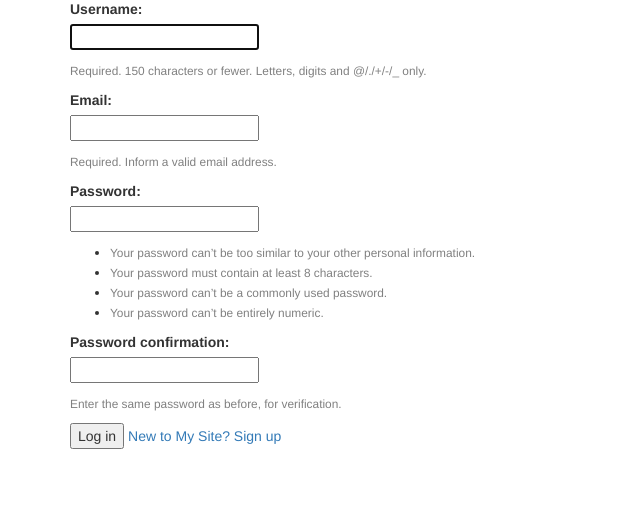
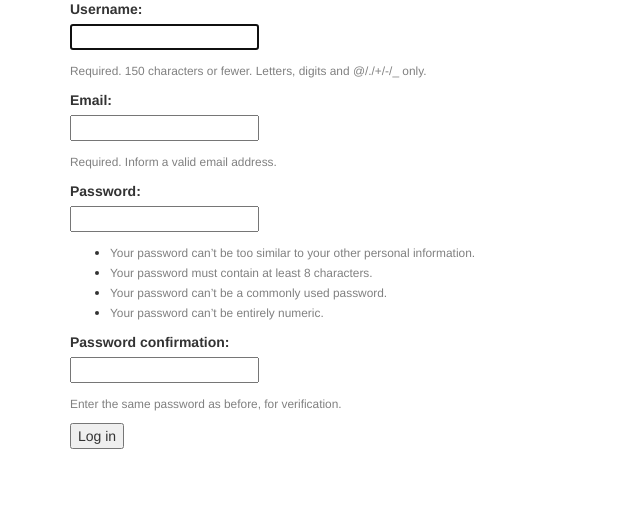
Before and after one commit to dineepthomas/collabify_v2.0, a Django app: template collabify/scripts/templates/login.html in a window 1280 px wide. Shown: the part 145-672 px from the top of the page, without its empty margins (0-640 px from the left). Run offline with Django 3.2, Linux system fonts and the light colour scheme; the template is opened without the code that fills it: values that come from a table or form of the project are taken from there, others are empty; some libraries are stand-ins or nearby versions.

Commit message:
removed junks

```diff
--- a/collabify/scripts/templates/login.html
+++ b/collabify/scripts/templates/login.html
@@ -21,6 +21,5 @@
       </p>
     {% endfor %}
     <button type="submit">Log in</button>
-    <a href="{% url 'signup' %}">New to My Site? Sign up</a>
   </form>
 {% endblock %}
```
Also changed, not shown: collabify/db.sqlite3.
